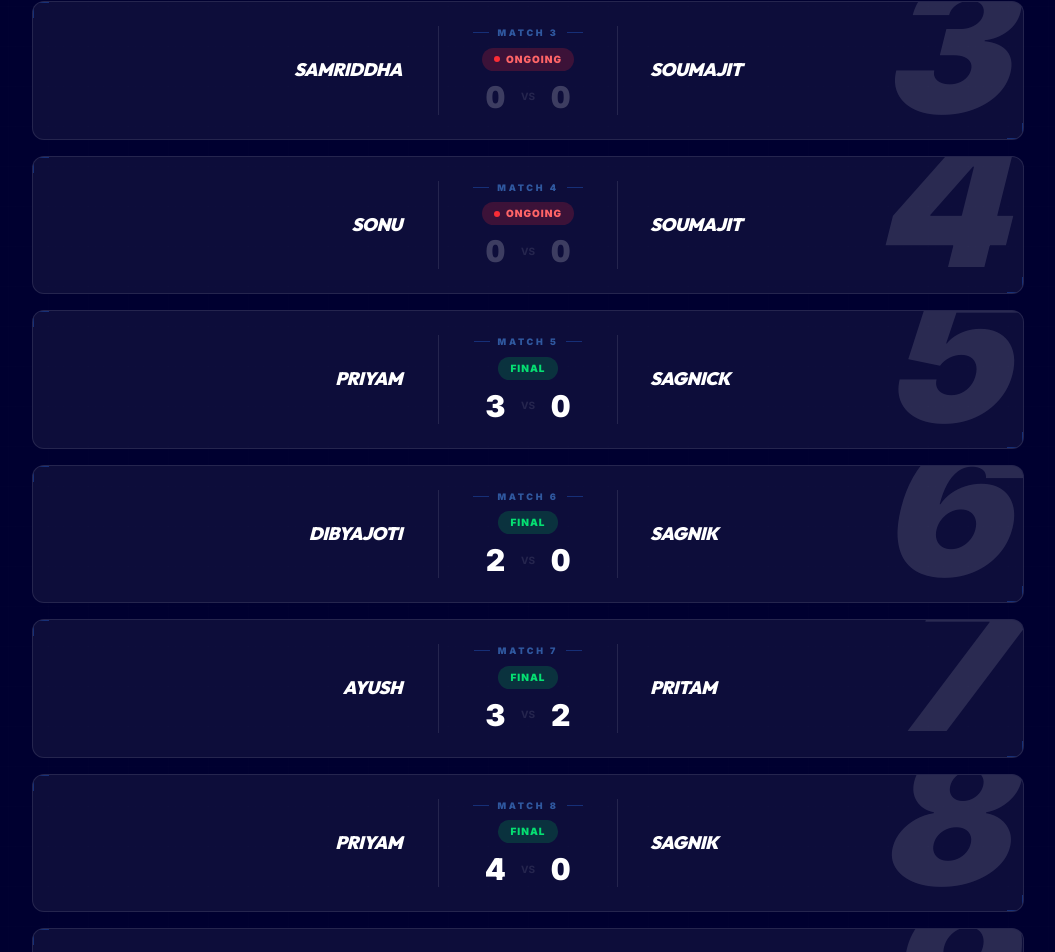
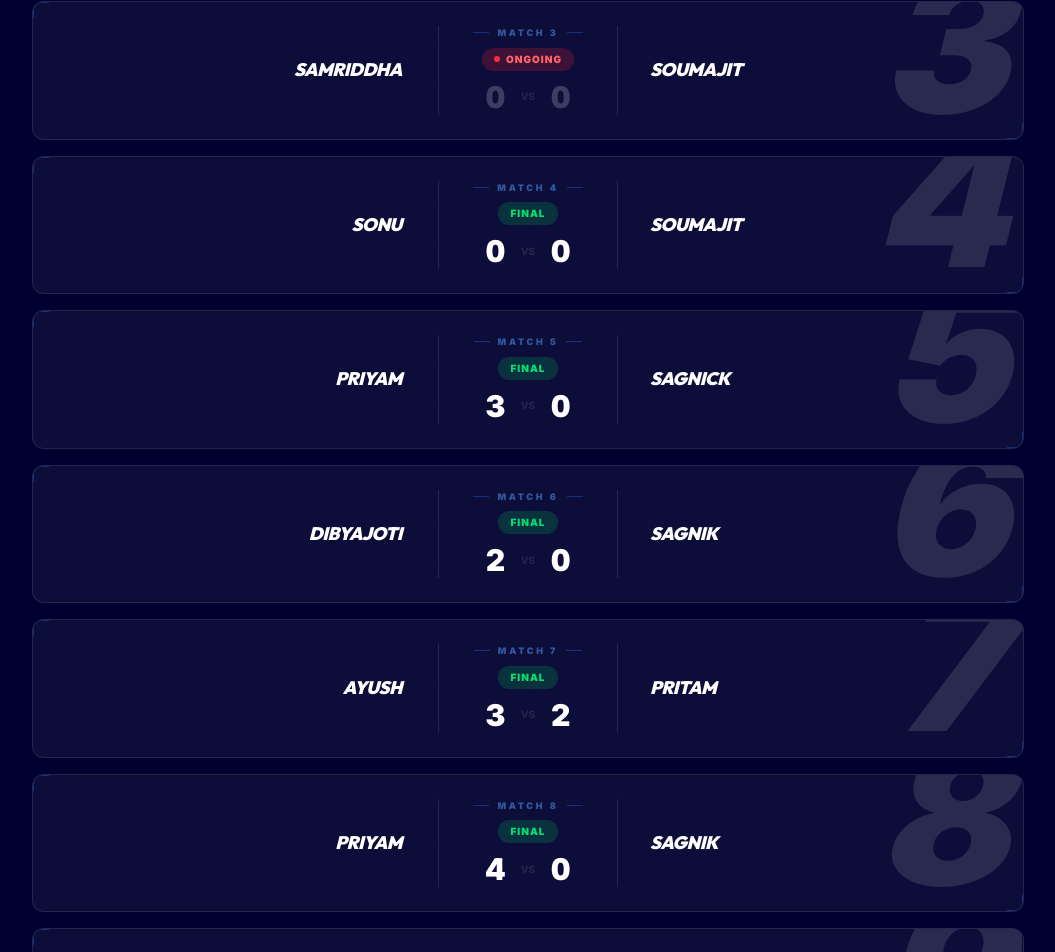
Before and after one commit to barnikbhai2007/uxl, a React (Vite) app: page / in a window 1280 px wide. Shown: the part 954-1906 px from the top of the page, without its empty margins (112-1167 px from the left). Built offline with nearby package versions, Linux system fonts and the light colour scheme.

Commit message:
feat: Add Sonu vs Soumajit match data and news
Includes the match data for Sonu vs Soumajit, resulting in a 0-0 draw. Also adds a corresponding news post for this match. Updates tournament status in news to reflect the added match.

```diff
--- a/src/App.tsx
+++ b/src/App.tsx
@@ -57,6 +57,10 @@ const getMatchesFromSchedule = (teams: Team[]): Match[] => {
         awayScorers = [{ playerName: 'Messi', goals: 1 }];
         homeStats = { shots: 2, shotsOnTarget: 2, possession: 53, passAccuracy: 88, fouls: 1, offsides: 1 };
         awayStats = { shots: 3, shotsOnTarget: 3, possession: 47, passAccuracy: 75, fouls: 0, offsides: 0 };
+      } else if (sm.home === "SOUMAJIT" && sm.away === "SONU") {
+        homeScore = 0; awayScore = 0; status = 'finished';
+        homeStats = { shots: 0, shotsOnTarget: 0, possession: 49, passAccuracy: 82, fouls: 0, offsides: 0 };
+        awayStats = { shots: 2, shotsOnTarget: 1, possession: 51, passAccuracy: 79, fouls: 1, offsides: 0 };
       }
     }
 
@@ -168,6 +172,13 @@ const calculateStats = (teams: Team[], matches: Match[]): PlayerGoalStats[] => {
 
 const NEWS_POSTS = [
   {
+    id: 10,
+    title: "STALEMATE FOR SONU AND SOUMAJIT",
+    excerpt: "A defensive masterclass from both sides results in a 0-0 draw. Scoring opportunities were rare in this Matchday 1 clash.",
+    date: "27th March 2026",
+    category: "MATCH REPORT"
+  },
+  {
     id: 9,
     title: "ARYAN AND SONU SHARE POINTS",
     excerpt: "A tactical battle between Aryan Sarkar and Sonu Mandal ends in a 1-1 draw, with Messi and Ronaldo both finding the net.",
@@ -183,8 +194,8 @@ const NEWS_POSTS = [
   },
   {
     id: 4,
-    title: "MATCHDAY 1: 6/12 COMPLETED",
-    excerpt: "The tournament is in full swing with 6 matches completed. 6 more high-stakes fixtures remain for today.",
+    title: "MATCHDAY 1: 7/16 COMPLETED",
+    excerpt: "The tournament is in full swing with 7 matches completed. 9 more high-stakes fixtures remain for today.",
     date: "27th March 2026",
     category: "TOURNAMENT STATUS"
   },
```
